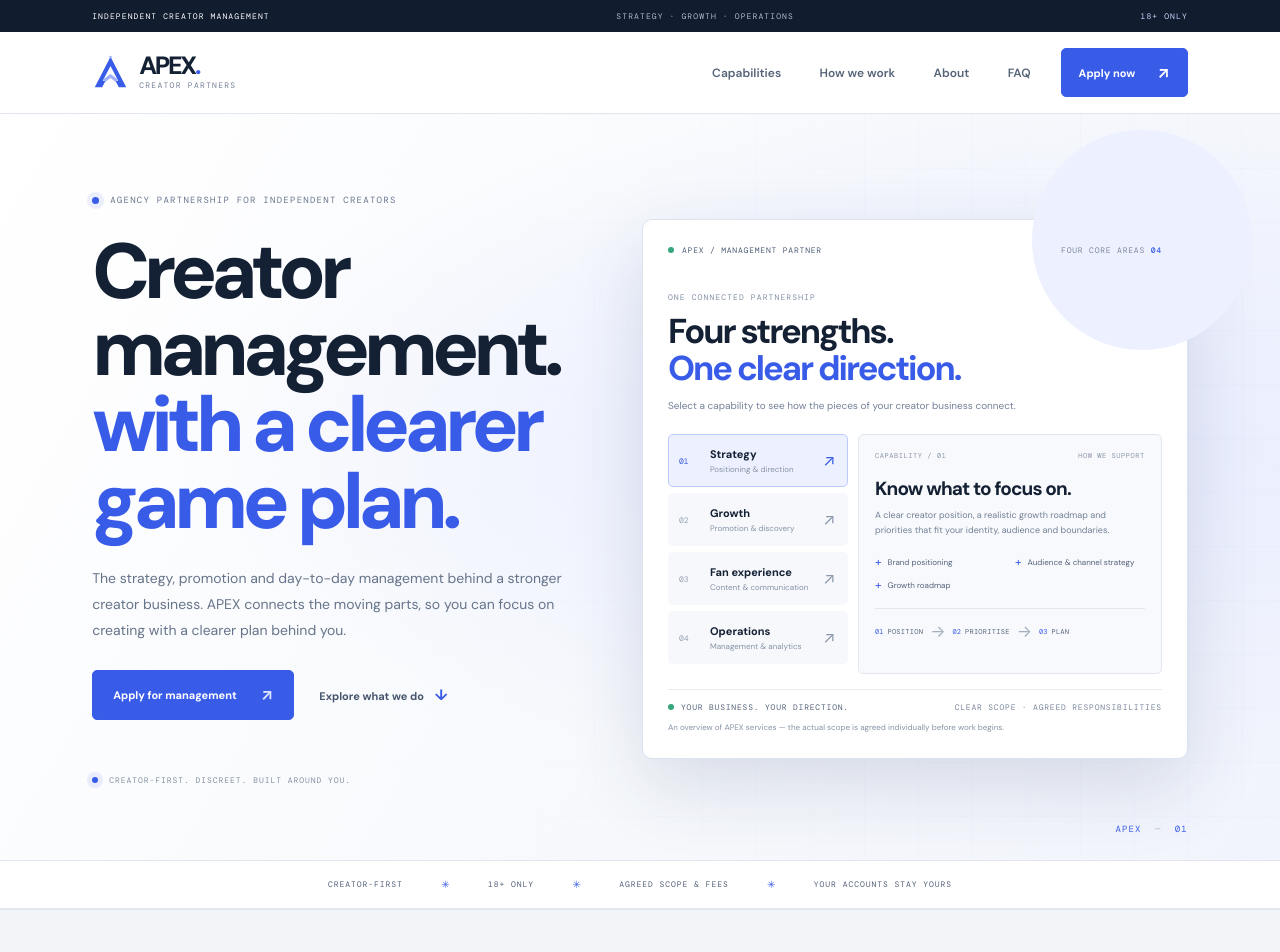
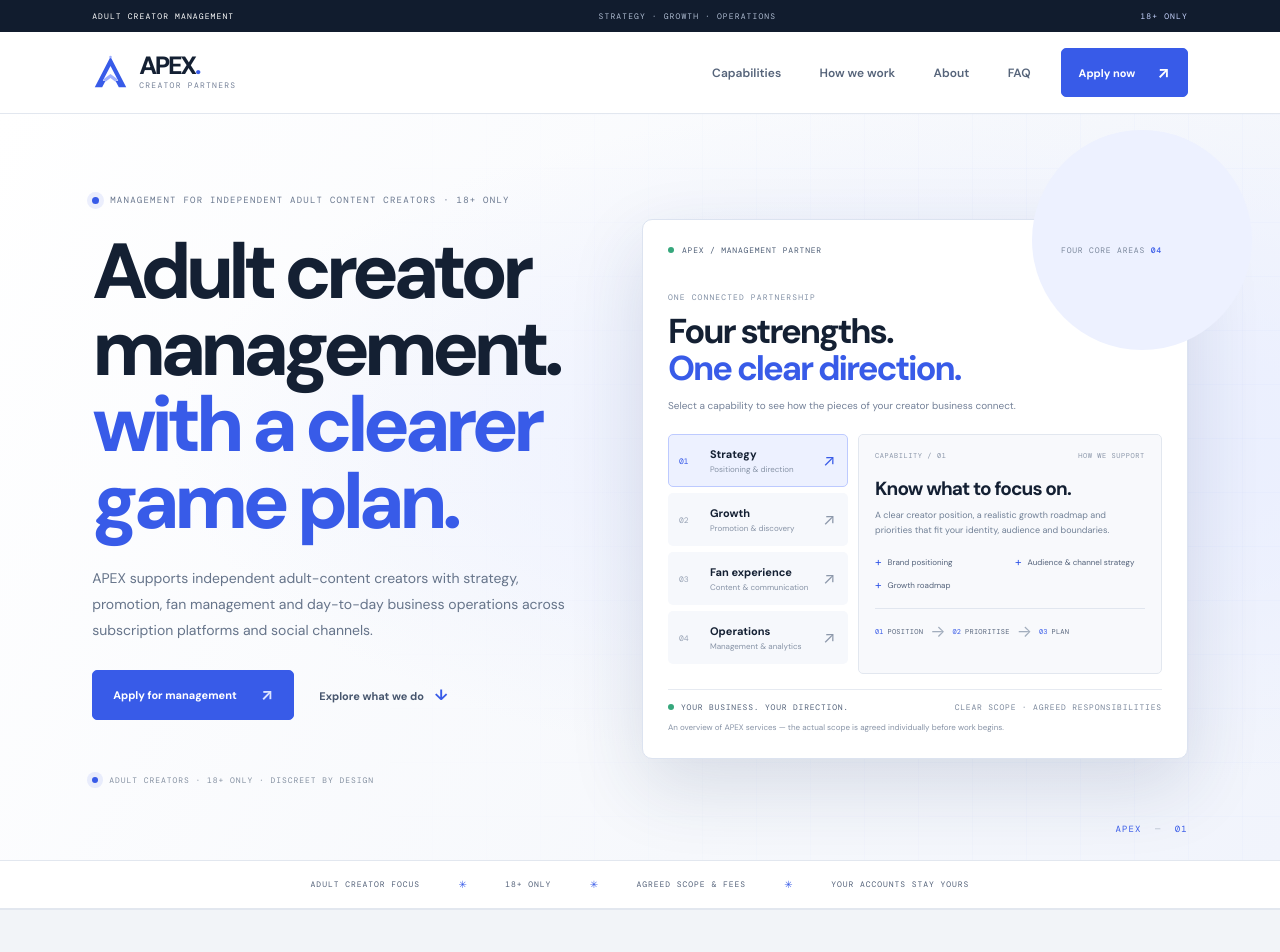
Before and after one commit to alphaggtrh-max/APEX-CREATOR-PARTNERS, a Next.js app: page / in a window 1280 px wide. Shown: the top 952 px of the page. Built offline with nearby package versions, Linux system fonts and the light colour scheme.

Commit message:
Clarify adult creator agency positioning

```diff
--- a/app/page.tsx
+++ b/app/page.tsx
@@ -23,31 +23,31 @@ const faqs = [
   ["Do I keep my account and earnings?", "Yes. Your creator accounts and payouts remain under your control. Any agreed service fees and responsibilities should be clear in writing before work begins."],
   ["Do you guarantee more subscribers or income?", "No. Growth depends on many factors and cannot be guaranteed. We focus on a clear plan, consistent execution and honest review."],
   ["What happens after I contact you?", "Send a short enquiry and we will review it and reply by email. If it looks like a possible fit, we arrange an introductory conversation."],
-  ["Who do you work with?", "APEX works with independent adult and subscription-based creators aged 18 or older. We do not work with anyone under 18."],
+  ["Who do you work with?", "APEX works with independent adult-content creators and subscription-based creators aged 18 or older. We do not work with anyone under 18."],
 ];
 
 export default function Home() {
   return <main id="top" className="apex-site apex-editorial">
     <ScrollMotion/>
-    <div className="apex-topline"><span>INDEPENDENT CREATOR MANAGEMENT</span><span>STRATEGY · GROWTH · OPERATIONS</span><span>18+ ONLY</span></div>
+    <div className="apex-topline"><span>ADULT CREATOR MANAGEMENT</span><span>STRATEGY · GROWTH · OPERATIONS</span><span>18+ ONLY</span></div>
     <SiteHeader/>
 
     <section className="apex-hero apex-editorial-hero">
       <div className="apex-hero-copy">
-        <div className="apex-eyebrow"><i/> AGENCY PARTNERSHIP FOR INDEPENDENT CREATORS</div>
-        <h1>Creator management.<br/><em>with a clearer game plan.</em></h1>
-        <p>The strategy, promotion and day-to-day management behind a stronger creator business. APEX connects the moving parts, so you can focus on creating with a clearer plan behind you.</p>
+        <div className="apex-eyebrow"><i/> MANAGEMENT FOR INDEPENDENT ADULT CONTENT CREATORS · 18+ ONLY</div>
+        <h1>Adult creator management.<br/><em>with a clearer game plan.</em></h1>
+        <p>APEX supports independent adult-content creators with strategy, promotion, fan management and day-to-day business operations across subscription platforms and social channels.</p>
         <div className="apex-hero-actions">
           <a className="apex-button apex-button-primary" href="/contact">Apply for management <span>↗</span></a>
           <a className="apex-text-link" href="#services">Explore what we do <span>↓</span></a>
         </div>
-        <div className="apex-hero-note"><span/> CREATOR-FIRST. DISCREET. BUILT AROUND YOU.</div>
+        <div className="apex-hero-note"><span/> ADULT CREATORS · 18+ ONLY · DISCREET BY DESIGN</div>
       </div>
       <AgencyConsole/>
       <div className="apex-hero-index">APEX <span>—</span> 01</div>
     </section>
 
-    <div className="apex-proofline"><span>CREATOR-FIRST</span><i>✳</i><span>18+ ONLY</span><i>✳</i><span>AGREED SCOPE & FEES</span><i>✳</i><span>YOUR ACCOUNTS STAY YOURS</span></div>
+    <div className="apex-proofline"><span>ADULT CREATOR FOCUS</span><i>✳</i><span>18+ ONLY</span><i>✳</i><span>AGREED SCOPE & FEES</span><i>✳</i><span>YOUR ACCOUNTS STAY YOURS</span></div>
 
     <div id="creator-pathway"><CreatorPathway/></div>
 
@@ -55,7 +55,7 @@ export default function Home() {
       <div className="apex-section-kicker">01 / THE APEX APPROACH</div>
       <div className="apex-intro-grid">
         <h2>Not just more content.<br/><em>A stronger business.</em></h2>
-        <div><p className="apex-lead">A creator business has many moving parts: your brand, content, audience, subscriptions and day-to-day operations.</p><p>APEX brings those pieces into one considered plan. We work with you to identify what matters now, set clear priorities and build a structure that supports your ambitions without taking control away from you.</p><a className="apex-inline-link" href="/contact">Get to know APEX <span>↗</span></a></div>
+        <div><p className="apex-lead">An adult creator business has many moving parts: your brand, content, audience, subscription platforms and day-to-day operations.</p><p>APEX brings those pieces into one considered plan. We work with you to identify what matters now, set clear priorities and build a structure that supports your ambitions without taking control away from you.</p><a className="apex-inline-link" href="/contact">Get to know APEX <span>↗</span></a></div>
       </div>
     </section>
 
@@ -82,6 +82,6 @@ export default function Home() {
 
     <section className="apex-closing"><div className="apex-closing-orb"/><div className="apex-section-kicker">06 / LET’S TALK</div><h2>Ready to take your<br/><em>next step?</em></h2><p>Tell us about your creator business and the support you are looking for. We will review your enquiry and discuss whether a partnership makes sense.</p><a className="apex-button apex-button-light" href="/contact">Apply for a partnership <span>↗</span></a><div className="apex-closing-foot"><span>APEX CREATOR PARTNERS</span><span>YOUR NEXT CHAPTER, BY DESIGN.</span></div></section>
 
-    <footer className="apex-footer"><div className="apex-footer-main"><a className="apex-footer-brand" href="/"><ApexLogo className="apex-footer-logo"/><b>APEX<span>.</span></b><small>CREATOR PARTNERS</small></a><p>Independent creators.<br/>A more intentional way forward.</p><nav><a href="#services">Services</a><a href="#system">How we work</a><a href="#about">Our approach</a><a href="#faq">FAQ</a><a href="/contact">Contact</a><a href="/privacy">Privacy</a><a href="/imprint">Imprint</a></nav><a className="apex-footer-email" href="mailto:hello@apex-creator-partners.com">hello@apex-creator-partners.com ↗</a></div><div className="apex-footer-bottom"><span>© 2026 APEX Creator Partners</span><span>18+ · Independent creator management</span><a href="#top">BACK TO TOP ↑</a></div></footer>
+    <footer className="apex-footer"><div className="apex-footer-main"><a className="apex-footer-brand" href="/"><ApexLogo className="apex-footer-logo"/><b>APEX<span>.</span></b><small>CREATOR PARTNERS</small></a><p>Independent adult creators.<br/>A more intentional way forward.</p><nav><a href="#services">Services</a><a href="#system">How we work</a><a href="#about">Our approach</a><a href="#faq">FAQ</a><a href="/contact">Contact</a><a href="/privacy">Privacy</a><a href="/imprint">Imprint</a></nav><a className="apex-footer-email" href="mailto:hello@apex-creator-partners.com">hello@apex-creator-partners.com ↗</a></div><div className="apex-footer-bottom"><span>© 2026 APEX Creator Partners</span><span>18+ · Adult creator management</span><a href="#top">BACK TO TOP ↑</a></div></footer>
   </main>;
 }
```
